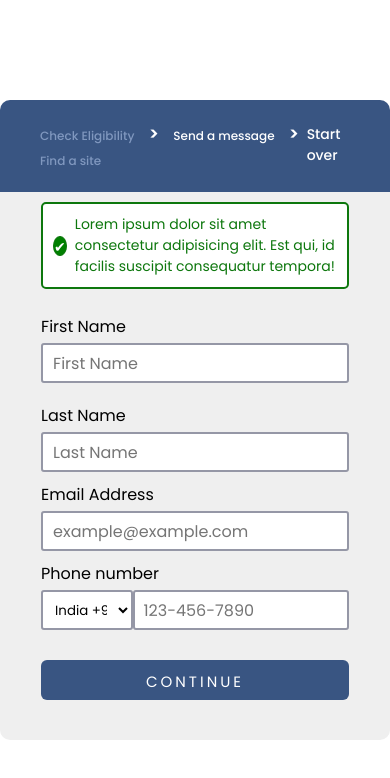
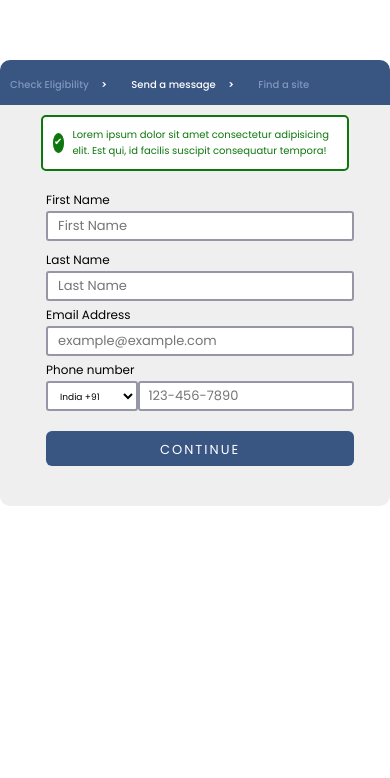
Before and after one commit to tanveerisonline/forms-with-smacss-method, a plain HTML site: page Form/form.html in a window 390 px wide. Drawn offline with Linux system fonts and the light colour scheme.

Commit message:
updated code

```diff
--- a/Form/Base/reset.css
+++ b/Form/Base/reset.css
@@ -5,21 +5,8 @@
   box-sizing: border-box;
   font-family: "Poppins", sans-serif;
 }
-body {
-  display: flex;
-  justify-content: center;
-  flex-direction: column;
-  align-items: center;
-  margin-top: 100px;
-  background: #fff;
-}
-header {
-  max-width: 700px;
-  width: 100%;
-  background-color: #395582;
-  padding: 25px 30px;
-  border-radius: 10px 10px 0px 0px;
-}
+
+
 nav {
   display: flex;
   justify-content: space-between;
--- /dev/null
+++ b/Form/Layout/layout.css
@@ -0,0 +1,30 @@
+header {
+  max-width: 700px;
+  width: 100%;
+  padding: 25px 30px;
+  border-radius: 10px 10px 0px 0px;
+}
+.l-main-container {
+  display: flex;
+  justify-content: center;
+  flex-direction: column;
+  align-items: center;
+  margin-top: 60px;
+}
+.l-container {
+  max-width: 700px;
+  width: 100%;
+}
+.l-main {
+  width: 90%;
+  margin: auto;
+}
+.l-article {
+  width: 90%;
+  margin: 29px 0px;
+}
+#l-alert {
+  display: flex;
+  width: 90%;
+  height: auto;
+}
--- a/Form/Module/form.css
+++ b/Form/Module/form.css
@@ -1,18 +1,18 @@
-.form_wrap {
+.l-form_wrap {
   margin-top: 15px;
   margin-bottom: 20px;
 }
-.message-form {
+.l-message-form {
   width: 90%;
   margin: auto;
 }
 
-.form_wrap .input_wrap {
+.l-form_wrap .input_wrap {
   width: 100%;
   margin: 10px 2px 10px 0px;
 }
 
-.form_wrap .input_wrap:last-child {
+.l-form_wrap .input_wrap:last-child {
   margin-bottom: 0;
 }
 .buttons {
@@ -20,53 +20,52 @@
   justify-content: flex-end;
 }
 
-.form_wrap .input_wrap label {
+.l-form_wrap .input_wrap label {
   display: block;
   margin-bottom: 4px;
 }
 
-.form_wrap .input_grp {
+.l-form_wrap .input_grp {
   display: flex;
   justify-content: space-between;
 }
 
-.form_wrap input[type="text"] {
+.l-form_wrap input[type="text"] {
   width: 100%;
   height: 50px;
   border-radius: 3px;
-  border: 2px solid #9597a6;
   padding: 10px;
   outline: none;
+  font-size: 16px;
 }
-.form_wrap input[type="tel"] {
+.l-form_wrap input[type="tel"] {
   width: 80%;
   height: 50px;
   border-radius: 3px;
-  border: 2px solid #9597a6;
   padding: 8px;
   margin-left: -5px;
+  font-size: 16px;
 }
 .country {
   width: 20%;
   height: 51px;
   border-radius: 3px;
-  border: 2px solid #9597a6;
   padding: 8px;
   outline: none;
 }
 
-.form_wrap ul {
+.l-form_wrap ul {
   padding: 8px 10px;
   border-radius: 3px;
   display: flex;
   justify-content: center;
 }
 
-.form_wrap ul li:first-child {
+.l-form_wrap ul li:first-child {
   margin-right: 15px;
 }
 
-.form_wrap .submit_btn {
+.l-form_wrap .submit_btn {
   width: 100%;
   height: 50px;
   padding: 10px;
@@ -94,7 +93,6 @@
   margin: 15px auto;
   width: 90%;
   height: 50px;
-  border: 2px solid #9597a6;
   border-radius: 5px;
 }
 .radio_text {
@@ -118,7 +116,6 @@
   width: 14px;
   height: 14px;
   border-radius: 100%;
-  border: 2px solid #b9b9b9;
   background-color: transparent;
 }
 
@@ -158,3 +155,10 @@
   cursor: pointer;
   border-radius: 5px;
 }
+.l-article {
+  font-size: 13px;
+}
+.iti {
+  position: relative;
+  display: block !important;
+}
--- a/Form/Module/style.css
+++ b/Form/Module/style.css
@@ -1,15 +1,7 @@
-.container {
-  max-width: 700px;
-  width: 100%;
-  background-color: #efefef;
+.l-container {
   padding: 0px 24px 20px 24px;
   border-radius: 0px 0px 10px 10px;
 }
-.main {
-  width: 90%;
-  margin: auto;
-}
-
 .last-link {
   padding-left: 100px;
 }
@@ -17,8 +9,44 @@ li,
 a {
   font-weight: 500;
   font-size: 16px;
-  color: #fff;
   text-decoration: none;
+}
+
+.last-link {
+  list-style: none;
+  font-size: 14px;
+  padding-top: 4px;
+}
+
+.last-link,
+.navbar-links li {
+  display: inline-block;
+  padding: 0px 10px;
+}
+
+.nav-arrow {
+  font-weight: 600;
+  margin-left: 10px;
+}
+
+#l-alert {
+  padding: 14px;
+  border-radius: 5px;
+  margin: 25px 0px 0px 0px;
+  text-align: left;
+  align-items: center;
+}
+
+.tick {
+  width: 25px;
+  height: 25px;
+  border-radius: 100%;
+  padding: 0px 5px 0px 5px;
+  margin-right: 10px;
+}
+.alert-text-radio {
+  font-size: 14px;
+  margin: -22px 0px 0px 24px;
 }
 /* Style the buttons */
 .navone {
@@ -41,57 +69,3 @@ a {
 .navtwo:hover {
   color: white;
 }
-/* ---------------- */
-
-.last-line {
-  list-style: none;
-  font-size: 14px;
-  padding-top: 4px;
-}
-
-.last-link,
-.navbar__links li {
-  display: inline-block;
-  padding: 0px 10px;
-}
-
-.right {
-  color: #fff;
-  font-size: 18px;
-  font-weight: 600;
-}
-
-#l-alert {
-  display: flex;
-  align-items: center;
-  color: #0d770d;
-  background-color: white;
-  height: auto;
-  width: 90%;
-  padding: 14px;
-  border: 2px solid #0d770d;
-  border-radius: 5px;
-  margin: 25px 0px 0px 0px;
-  text-align: left;
-}
-.l-article {
-  width: 90%;
-  margin: 30px auto;
-  font-size: 13px;
-  color: #7a8596;
-}
-
-.tick {
-  width: 25px;
-  height: 25px;
-  border: 1px solid #0d770d;
-  color: white;
-  background: green;
-  border-radius: 100%;
-  padding: 0px 5px 0px 5px;
-  margin-right: 10px;
-}
-.alert-text-radio {
-  font-size: 14px;
-  margin: -22px 0px 0px 24px;
-}
--- a/Form/Theme/media.css
+++ b/Form/Theme/media.css
@@ -1,5 +1,5 @@
 @media (max-width: 584px) {
-  .container {
+  .l-container {
     max-width: 100%;
   }
   form .user-details .input-box {
@@ -18,13 +18,34 @@
   }
 }
 @media (max-width: 459px) {
-  .container .content .category {
+  .l-container .l-content .category {
     flex-direction: column;
+  }
+}
+@media (max-width: 510px) {
+  .last-link {
+    display: none;
+  }
+
+  .l-article {
+    font-size: 12px;
+    width: 100%;
+  }
+  .heading {
+    color: #4056a0;
+    font-size: 20px;
   }
 }
 @media (max-width: 632px) {
   header {
     padding: 20px 30px;
+  }
+  nav {
+    display: flex;
+  }
+  .last-link {
+    font-size: 12px;
+    padding-top: 6px;
   }
   ul li a {
     font-size: 12px;
@@ -34,7 +55,7 @@
     padding: 10px;
     margin: 10px 0px 0px 0px;
     text-align: left;
-    font-size: 14px;
+    font-size: 13px;
   }
   .heading {
     font-family: cursive;
@@ -48,17 +69,16 @@
     border-radius: 100%;
     margin-right: 8px;
   }
-  .form_wrap input[type="text"],
-  .form_wrap .submit_btn {
-    height: 40px;
+  .l-form_wrap input[type="text"] {
+    height: 35px;
   }
-  .form_wrap input[type="tel"] {
+  .l-form_wrap input[type="tel"] {
     width: 70%;
-    height: 40px;
+    height: 35px;
   }
   .country {
     width: 30%;
-    height: 40px;
+    height: 35px;
   }
   .small-screen {
     display: flex;
@@ -66,11 +86,116 @@
     flex-wrap: nowrap;
     flex-direction: column;
   }
+  .l-form_wrap .input_wrap label {
+    display: block;
+    margin-bottom: 2px;
+    font-size: 14px;
+  }
+  .l-form_wrap .input_wrap label,
+  .country {
+    font-size: 12px;
+  }
+  .l-form_wrap .input_wrap {
+    margin: 4px 0px 4px 0px;
+  }
+  .radio-div-one {
+    height: 35px;
+  }
+  .radio-item label:before {
+    top: 0px;
+    right: 1px;
+    width: 10px;
+    height: 10px;
+  }
+  .radio-item input[type="radio"]:checked + label:after {
+    width: 8px;
+    height: 8px;
+    top: 13px;
+    left: 12px;
+  }
+
+  .alert-text-radio {
+    font-size: 12px;
+    margin: -22px 0px 0px 20px;
+  }
+
+  .l-form_wrap input[type="text"],
+  .l-form_wrap input[type="tel"] {
+    font-size: 13px;
+  }
+
+  .l-form_wrap .submit_btn {
+    height: 35px;
+    padding: 9px;
+    font-size: 13px;
+    letter-spacing: 2px;
+    margin-top: 15px;
+  }
+  .button-filled,
+  .btn {
+    padding: 10px 40px;
+    font-size: 15px;
+    margin: 6px 0px;
+  }
 }
-@media (max-width: 350px) {
+@media (max-width: 420px) {
   .buttons {
     width: 100%;
     display: flex;
     flex-direction: column;
   }
+  .button-filled,
+  .btn {
+    padding: 9px 40px;
+    font-size: 15px;
+    margin: 6px 0px;
+    text-align: center;
+  }
+  header {
+    padding: 10px 0px;
+  }
+  .heading {
+    font-size: 18px;
+    padding-bottom: 4px;
+  }
+  #l-alert {
+    font-size: 10px;
+  }
+  ul li a {
+    font-size: 10px;
+  }
+  .radio-div-one {
+    height: 30px;
+  }
+
+  .radio-item label:before {
+    top: 1px;
+  }
+
+  .radio-item input[type="radio"]:checked + label:after {
+    top: 10px;
+    left: 10px;
+  }
+  .l-article {
+    margin-bottom: 13px;
+  }
+  .l-form_wrap .input_wrap {
+    margin: 5px;
+  }
+  .l-form_wrap input[type="text"] {
+    height: 30px;
+  }
+  .l-form_wrap input[type="tel"] {
+    height: 30px;
+  }
+
+  .country {
+    width: 30%;
+    height: 30px;
+    font-size: 9px;
+  }
+  .radio-item {
+    padding: 6px 8px;
+    margin: 15px auto;
+  }
 }
--- a/Form/Theme/theme.css
+++ b/Form/Theme/theme.css
@@ -1,66 +1,96 @@
-.form_wrap .input_wrap label,
+:root {
+  --primary: #efefef;
+  --secondary: #395582;
+  --gray: #9597a6;
+  --white: #fff;
+  --green: #0d770d;
+  --lite-gray: #7a8596;
+  --blue: #4056a0;
+  --black: #000;
+  --input-text: #3b3b41;
+  --radio-btn-color: #545871;
+  --radio-btn-label-color: #b9b9b9;
+}
+
+header {
+  background-color: var(--secondary);
+}
+.l-container {
+  background-color: var(--primary);
+}
+li,
+a {
+  color: var(--white);
+}
+
+.l-form_wrap .input_wrap label,
 .country {
-  color: #000;
+  color: var(--black);
 }
 .country {
-  background: #fff;
+  background: var(--white);
+  border: 2px solid var(--gray);
 }
-.form_wrap input[type="text"],
-.form_wrap input[type="tel"] {
-  color: #3b3b41;
-  font-size: 16px;
+.l-form_wrap input[type="text"],
+.l-form_wrap input[type="tel"] {
+  color: var(--input-text);
+  border: 2px solid var(--gray);
 }
 
-.form_wrap ul {
-  color: #ffffff;
-  background: #fff;
-}
-.form_wrap input[type="text"]:focus {
-  border-color: #395582;
-}
-.form_wrap ul .radio_wrap span {
-  color: #545871;
-}
-.form_wrap .submit_btn {
-  background: #395582;
-  color: #fff;
+.l-form_wrap ul {
+  color: var(--white);
+  background: var(--white);
 }
 
-.form_wrap .submit_btn:hover {
-  background: #4065a0;
+.l-form_wrap ul .radio_wrap span {
+  color: var(--radio-btn-color);
 }
+.l-form_wrap .submit_btn {
+  background: var(--secondary);
+  color: var(--white);
+}
+
 .heading {
-  color: #4056a0;
+  color: var(--blue);
 }
-.text-line {
-  color: #717171;
+
+.radio-item {
+  background: var(--white);
+  border: 2px solid var(--gray);
 }
-.radio-item {
-  background: #fff;
-}
-.radio-item input[type="radio"]:checked + label:after {
-  background: #4056a0;
+
+.radio-item label:before {
+  border: 2px solid var(--radio-btn-label-color);
 }
 .info {
-  color: #4056a0;
+  color: var(--blue);
 }
 .button-filled {
-  color: #4056a0;
+  color: var(--blue);
 }
 .btn2 {
-  background-color: #395582;
-  color: white;
-  border: 2px solid #4056a0;
+  background-color: var(--secondary);
+  color: var(--white);
+  border: 2px solid var(--blue);
 }
 
-.btn2:hover {
-  background-color: white;
-  color: black;
-}
 .radio-item label {
-  color: #666;
+  color: var(--lite-gray);
 }
 .tick {
-  color: white;
-  background: green;
+  border: 1px solid var(--green);
+  color: var(--white);
+  background: var(--green);
 }
+
+.nav-arrow {
+  color: var(--white);
+}
+.l-article {
+  color: var(--lite-gray);
+}
+#l-alert {
+  color: var(--green);
+  background-color: var(--white);
+  border: 2px solid var(--green);
+}
--- a/Form/form.html
+++ b/Form/form.html
@@ -3,41 +3,44 @@
   <head>
     <meta charset="UTF-8" />
     <link rel="stylesheet" href="./Base/reset.css">
+    <link rel="stylesheet" href="./Layout/layout.css">
     <link rel="stylesheet" href="./Module/form.css" />
     <link rel="stylesheet" href="./Module/style.css" />
+    <link rel="stylesheet" href="./State/state.css">
     <link rel="stylesheet" href="./Theme/media.css">
     <link rel="stylesheet" href="./Theme/theme.css">
     <meta name="viewport" content="width=device-width, initial-scale=1.0" />
 
   </head>
   <body>
+    <div class="l-main-container">
 
     <header>
       <nav >
-        <ul class="navbar__links" id="stepOne">
-            <li><a href="./checking.html" class="navone">Check Eligibility </a></li>
-            <span class="right">&#62;</span>
-            <li><a href="./form.html" class="navone active">Send a message </a></li>
-            <span class="right">&#62;</span>
+        <ul class="navbar-links" id="stepOne">
+            <li><a href="./checking.html" class="navone">Check Eligibility
+              <span class="nav-arrow">&#62;</span></a></li>
+            <li><a href="./form.html" class="navone active">Send a message
+              <span class="nav-arrow">&#62;</span></a></li>
             <li><a href="#" class="navone">Find a site</a></li>
         </ul>
-        <a class="last-line" href="#">Start over</a>
+        <a class="last-link" href="#">Start over</a>
     </nav>
 
 
 
   </header>
-    <div class="container">
-        <div class="main">
+    <div class="l-container">
+        <div class="l-main">
           <div id="l-alert">
             <span class="tick">&#10004;</span>
             <span class="alert-text">Lorem ipsum dolor sit amet consectetur adipisicing elit.
             Est qui, id facilis suscipit consequatur tempora!</span>
           </div>
 
-      <div class="content">
+      <div class="l-content">
 
-        <div class="form_wrap">
+        <div class="l-form_wrap">
           <div class="input_grp small-screen">
               <div class="input_wrap">
                   <label for="fname">First Name</label>
@@ -72,6 +75,7 @@
       </div>
     </div>
     </div>
+  </div>
     <script src="./State/script.js"></script>
   </body>
 </html>
```
Also changed, not shown: Form/State/phone.js (added, +10 -0 lines), Form/State/state.css (added, +13 -0 lines), Form/checking.html (+19 -12 lines).
